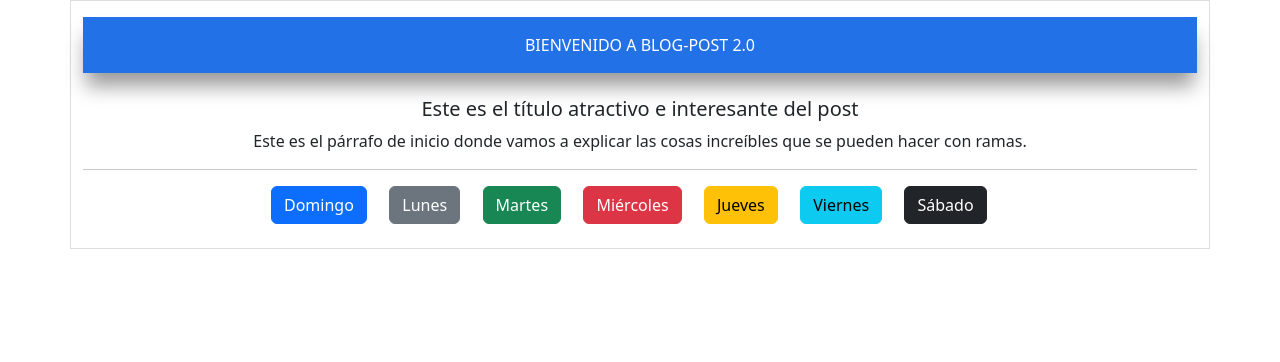
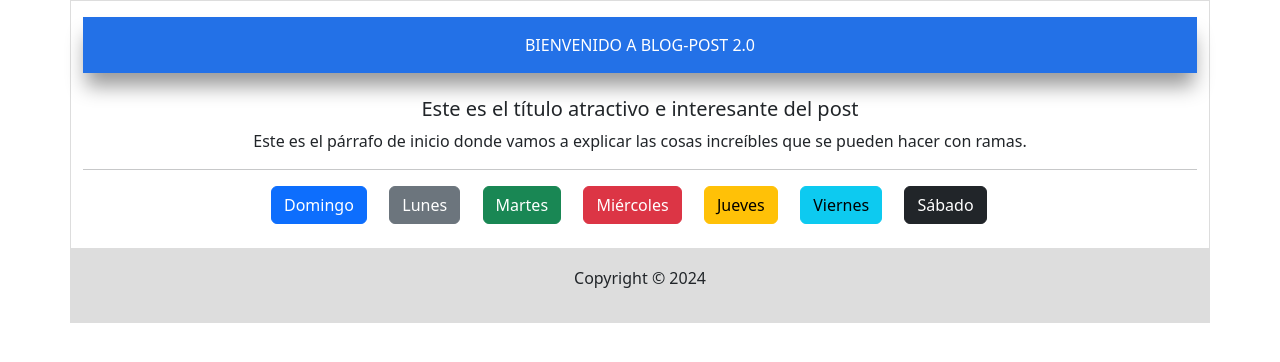
Before and after one commit to rd-oiver/Un-blog-incre-ble-para-el-curso-de-Git-y-GitHub, a PHP site: page / in a window 1280 px wide. Shown: the top 362 px of the page. Run offline with PHP 8.4, Linux system fonts and the light colour scheme.

Commit message:
Se agregó el footer a index.php

```diff
--- a/index.php
+++ b/index.php
@@ -73,6 +73,16 @@
             <?php include 'arrays.php' ?>
         </div>
     </div>
+
+    <footer>
+        <div class="container" style="background-color: #DDD">
+            <div class="row">
+                <div class="col-md-12">
+                    <p class="text-center">Copyright &copy; 2024</p>
+                </div>
+            </div>
+        </div>
+    </footer>
 </body>
 
 </html>
```
